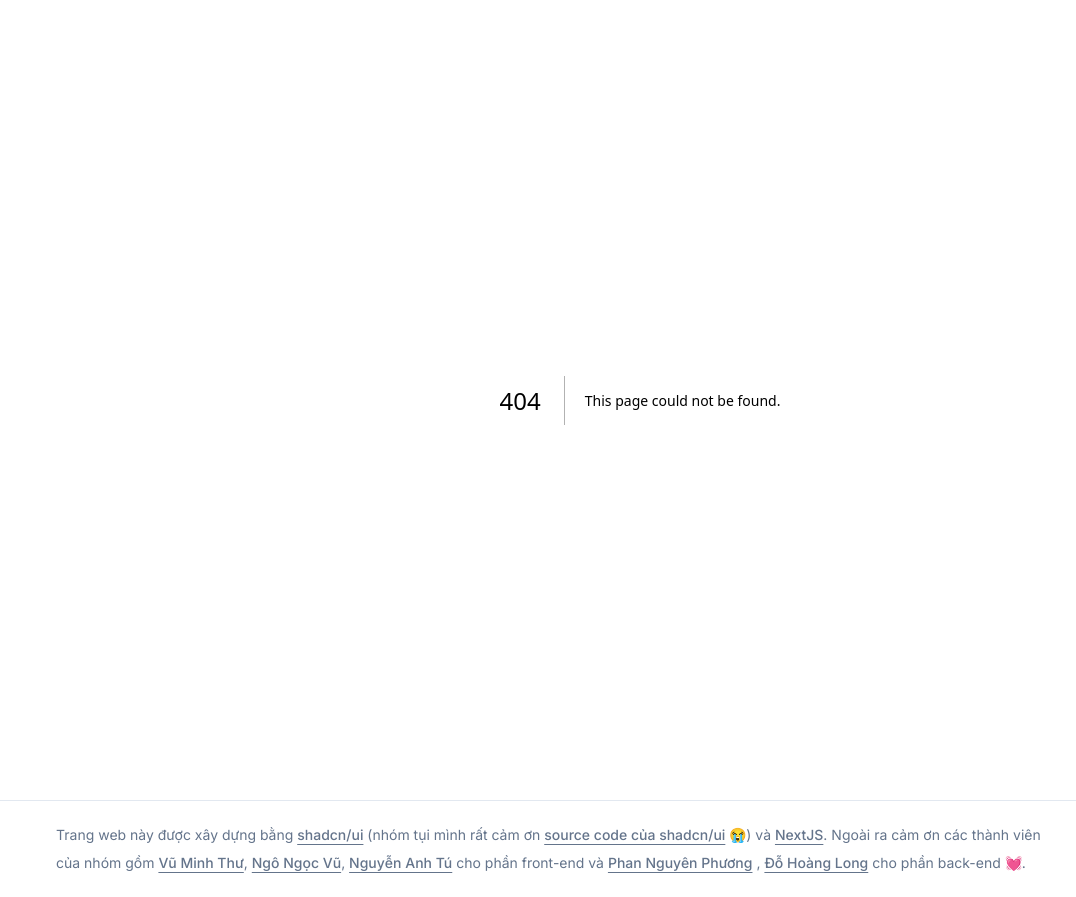
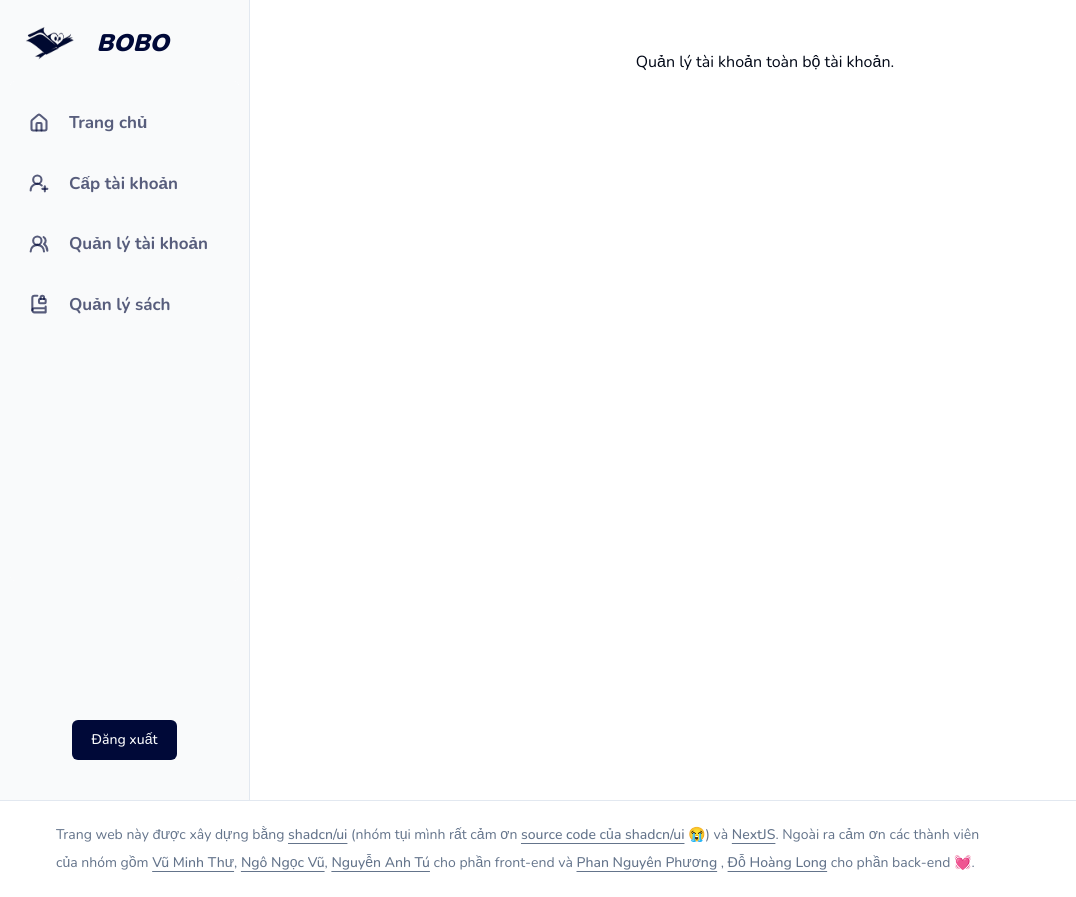
Before and after one commit to lenguyen1807/Software-for-AI, a Next.js app: page /admin/accounts in a window 1280 px wide. Before the commit this address had no page. Shown: the whole page, without its empty margins (0-1076 px from the left). Built offline with nearby package versions, Linux system fonts and the light colour scheme.

Commit message:
feat: add sidebar

```diff
--- /dev/null
+++ b/src/app/admin/accounts/page.tsx
@@ -0,0 +1,9 @@
+import React from 'react'
+
+export default function ManageAccounts() {
+    return (
+        <div className='flex flex-col items-center justify-between pt-[50px]'>
+            Quản lý tài khoản toàn bộ tài khoản.
+        </div>
+    )
+}
--- /dev/null
+++ b/src/app/admin/books/page.tsx
@@ -0,0 +1,9 @@
+import React from 'react'
+
+export default function ManageBooks() {
+    return (
+        <div className='flex flex-col items-center justify-between pt-[50px]'>
+            Quản lý toàn bộ sách.
+        </div>
+    )
+}
--- /dev/null
+++ b/src/app/admin/create/page.tsx
@@ -0,0 +1,9 @@
+import React from 'react'
+
+export default function CreateAccount() {
+    return (
+        <div className='flex flex-col items-center justify-between pt-[50px]'>
+            Tạo tài khoản cho thư viện.
+        </div>
+    )
+}
--- /dev/null
+++ b/src/app/admin/layout.tsx
@@ -0,0 +1,20 @@
+import { Nunito } from "next/font/google";
+import SideBar from "@/components/admin/sidebar";
+const nunito = Nunito({ subsets: ["vietnamese"] });
+
+export default function RootLayout({
+  children,
+}: Readonly<{
+  children: React.ReactNode;
+}>) {
+  return (
+    <html lang="en">
+      <body className={`${nunito.className}`}>
+        <SideBar />
+        <main className="w-full h-screen pl-[250px]">
+          {children}
+        </main>
+      </body>
+    </html>
+  );
+}
--- a/src/app/admin/page.tsx
+++ b/src/app/admin/page.tsx
@@ -1,7 +1,7 @@
 export default function Page() {
     return (
-        <>
-        Hello
-        </>
-    )
+        <main>
+
+        </main>
+    );
 }
--- /dev/null
+++ b/src/components/admin/sidebar.tsx
@@ -0,0 +1,80 @@
+'use client'
+import React, { useState } from 'react'
+import { Command, CommandGroup, CommandItem, CommandList } from "@/components/ui/command"
+import { Button } from '@/components/ui/button'
+import { UserRoundPlus, Home, UsersRound, BookLock } from 'lucide-react'
+import Link from 'next/link'
+
+export default function SideBar() {
+    const menuList = [
+        {
+            item: [
+                {
+                    link: "/admin",
+                    icon: <Home size={20} strokeWidth={2.5} />,
+                    text: "Trang chủ"
+                },
+                {
+                    link: "/admin/create",
+                    icon: <UserRoundPlus size={20} strokeWidth={2.5} />,
+                    text: "Cấp tài khoản"
+                },
+                {
+                    link: "/admin/accounts",
+                    icon: <UsersRound size={20} strokeWidth={2.5} />,
+                    text: "Quản lý tài khoản"
+                },
+                {
+                    link: "/admin/books",
+                    icon: <BookLock size={20} strokeWidth={2.5} />,
+                    text: "Quản lý sách"
+                }
+            ]
+        },
+    ]
+
+    const [selectedItem, setSelectedItem] = useState(false);
+    const [value, setValue] = React.useState("")
+
+    return (
+        <div className='fixed left-0 top-0 flex flex-col space-y-[20px] min-w-[250px] min-h-screen border-r px-[10px] pt-[25px] pb-[40px] bg-[#F9FAFB]'>
+            <div className='flex items-center pl-[15px] gap-[20px]'>
+                <img src="/LOGO.svg" alt="Logo" className="h-[36px]" />
+                <span className='italic text-[24px] font-black text-[#000938] leading-none'>
+                    BOBO
+                </span>
+            </div>
+
+            <div className='grow'>
+                <Command>
+                    <CommandList className='bg-[#F9FAFB] min-h-[500px]'>
+                        {menuList.map((menu: any, key: number) => (
+                            <CommandGroup key={key}>
+                                {menu.item.map((option: any, optionKey: number) =>
+                                    <Link href={option.link}>
+                                        <CommandItem
+                                            className='flex gap-[20px] my-[15px] px-[15px] py-[10px] font-bold text-[17px] text-[#000938]/65 cursor-pointer hover:bg-gray-200 hover:text-[#000938]'
+                                            onSelect={(currentValue) => {
+                                                setValue(currentValue === value ? "" : currentValue)
+                                                setSelectedItem(false)
+                                            }}
+                                            key={optionKey}>
+                                            <div>{option.icon}</div>
+                                            <div>{option.text}</div>
+                                        </CommandItem>
+                                    </Link>
+                                )}
+                            </CommandGroup>
+                        ))}
+                    </CommandList>
+                </Command>
+            </div>
+
+            <div className='flex justify-center'>
+                <Button className='px-[20px] bg-[#000938]'>
+                    Đăng xuất
+                </Button>
+            </div>
+        </div>
+    )
+}
--- a/src/components/ui/command.tsx
+++ b/src/components/ui/command.tsx
@@ -23,7 +23,7 @@ const Command = React.forwardRef<
 ))
 Command.displayName = CommandPrimitive.displayName
 
-interface CommandDialogProps extends DialogProps {}
+interface CommandDialogProps extends DialogProps { }
 
 const CommandDialog = ({ children, ...props }: CommandDialogProps) => {
   return (
@@ -110,6 +110,7 @@ const CommandSeparator = React.forwardRef<
 ))
 CommandSeparator.displayName = CommandPrimitive.Separator.displayName
 
+// aria - selected: bg - accent aria - selected: text - accent - foreground
 const CommandItem = React.forwardRef<
   React.ElementRef<typeof CommandPrimitive.Item>,
   React.ComponentPropsWithoutRef<typeof CommandPrimitive.Item>
@@ -117,7 +118,7 @@ const CommandItem = React.forwardRef<
   <CommandPrimitive.Item
     ref={ref}
     className={cn(
-      "relative flex cursor-default select-none items-center rounded-sm px-2 py-1.5 text-sm outline-none aria-selected:bg-accent aria-selected:text-accent-foreground data-[disabled=true]:pointer-events-none data-[disabled=true]:opacity-50",
+      "relative flex cursor-default select-none items-center rounded-sm px-2 py-1.5 text-sm outline-none data-[disabled=true]:pointer-events-none data-[disabled=true]:opacity-50",
       className
     )}
     {...props}
```
